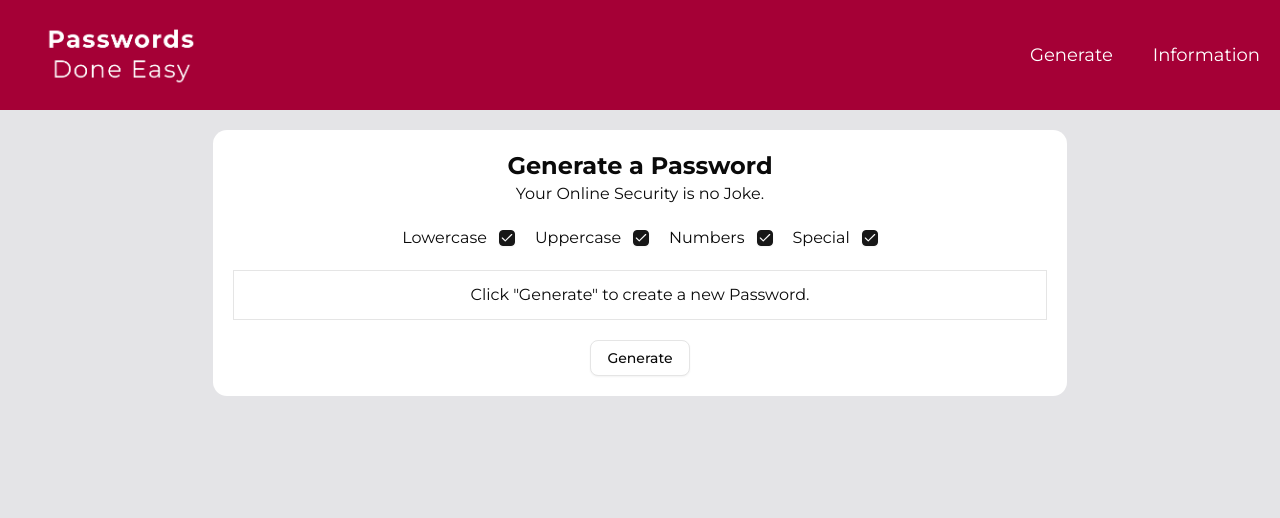
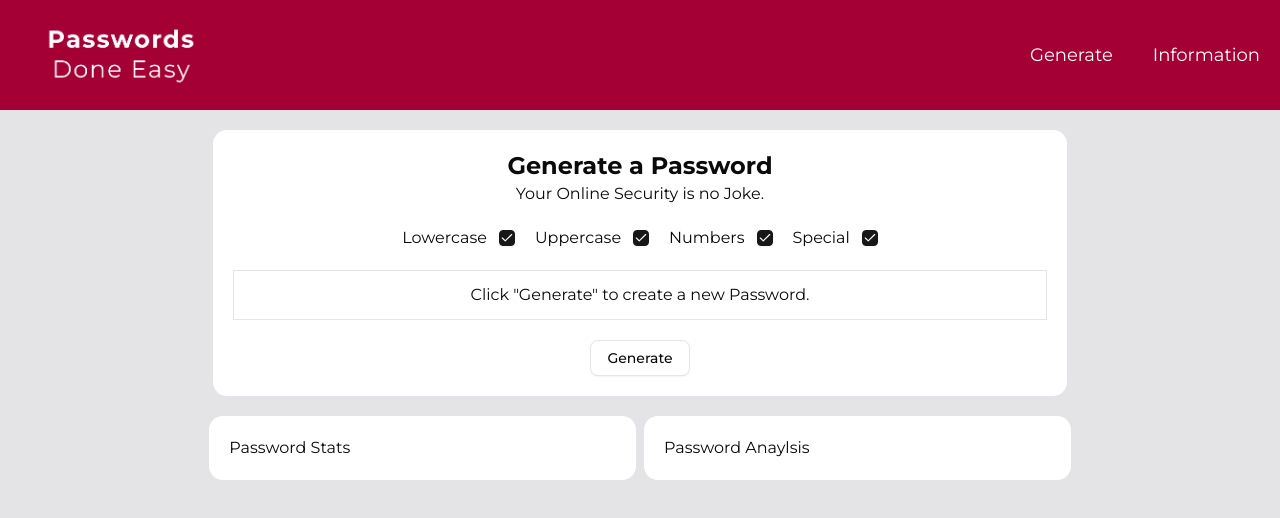
Before and after one commit to catsrieldreemurr/passwordsDoneEasy, a Next.js app in the folder passwordsdoneeasy/: page / in a window 1280 px wide. Shown: the top 518 px of the page. Built offline with nearby package versions, Linux system fonts and the light colour scheme.

Commit message:
Add more categories

```diff
--- a/passwordsdoneeasy/app/page.tsx
+++ b/passwordsdoneeasy/app/page.tsx
@@ -22,8 +22,8 @@ export default function Home() {
     <div className="bg-zinc-200 h-screen">
       <Navbar></Navbar>
 
+      <div>
         <div className="flex justify-center mt-5">
-
           <div className="bg-white sm:w-2/3 w-4/5 p-5 rounded-xl text-center">
             <h1 className="font-bold text-2xl">Generate a Password</h1>
             <p>Your Online Security is no Joke.</p>
@@ -45,9 +45,20 @@ export default function Home() {
               console.log("Numbers: " + includeNums)
               console.log("Special: " + special)
             }}>Generate</Button>
+          </div>
+        </div>
 
+        <div className="flex flex-col sm:flex-row gap-2 justify-center items-center">
+          <div className="bg-white w-4/5 sm:w-1/3 mt-5 rounded-xl p-5">
+            <h1>Password Stats</h1>
+          </div>
+
+          <div className="bg-white w-4/5 sm:w-1/3 mt-5 rounded-xl p-5">
+          <h1>Password Anaylsis</h1>
           </div>
         </div>
       </div>
+
+    </div>
   )
 }
```
Lines whose indentation alone changed are shown as unchanged.
